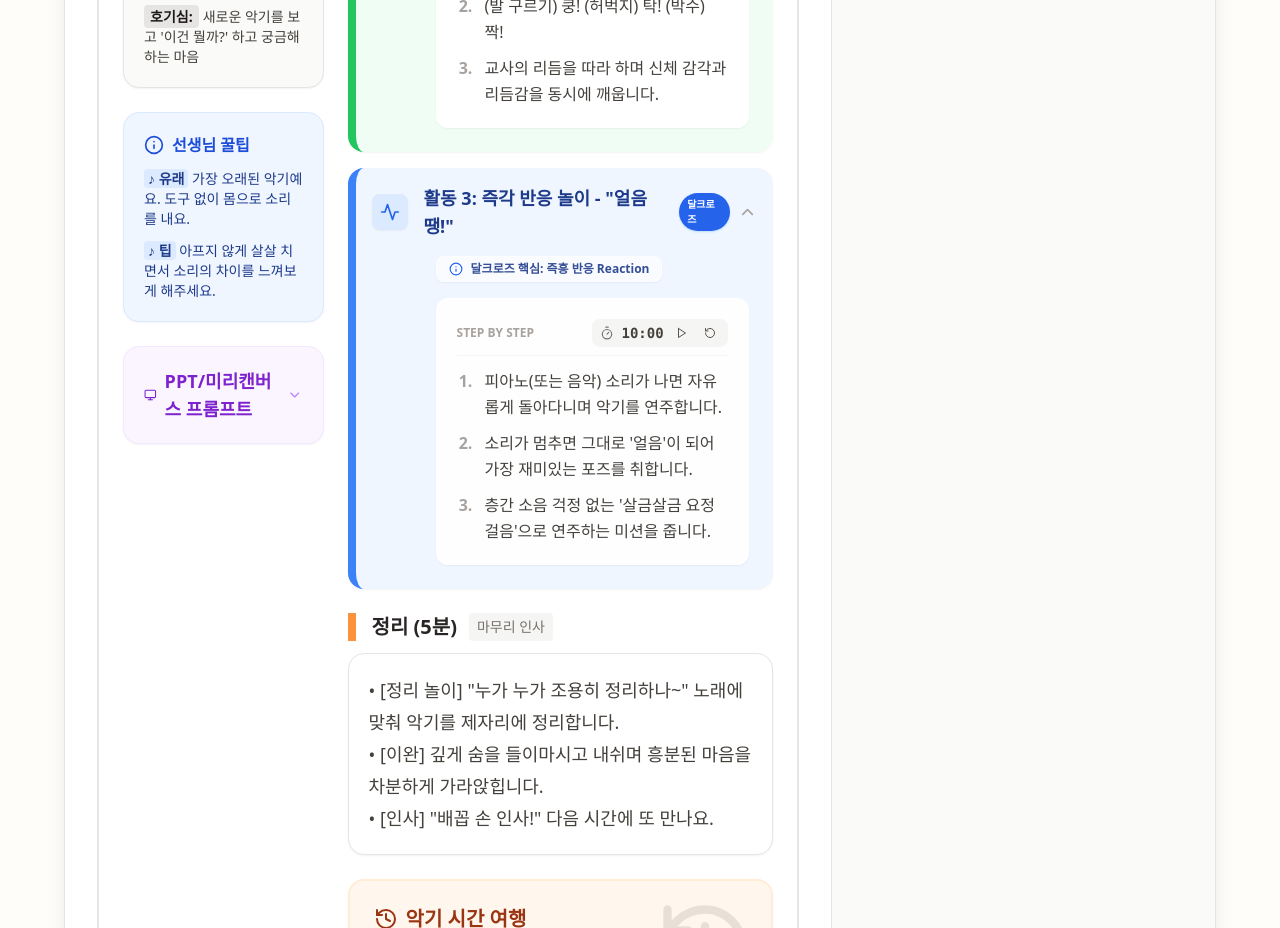
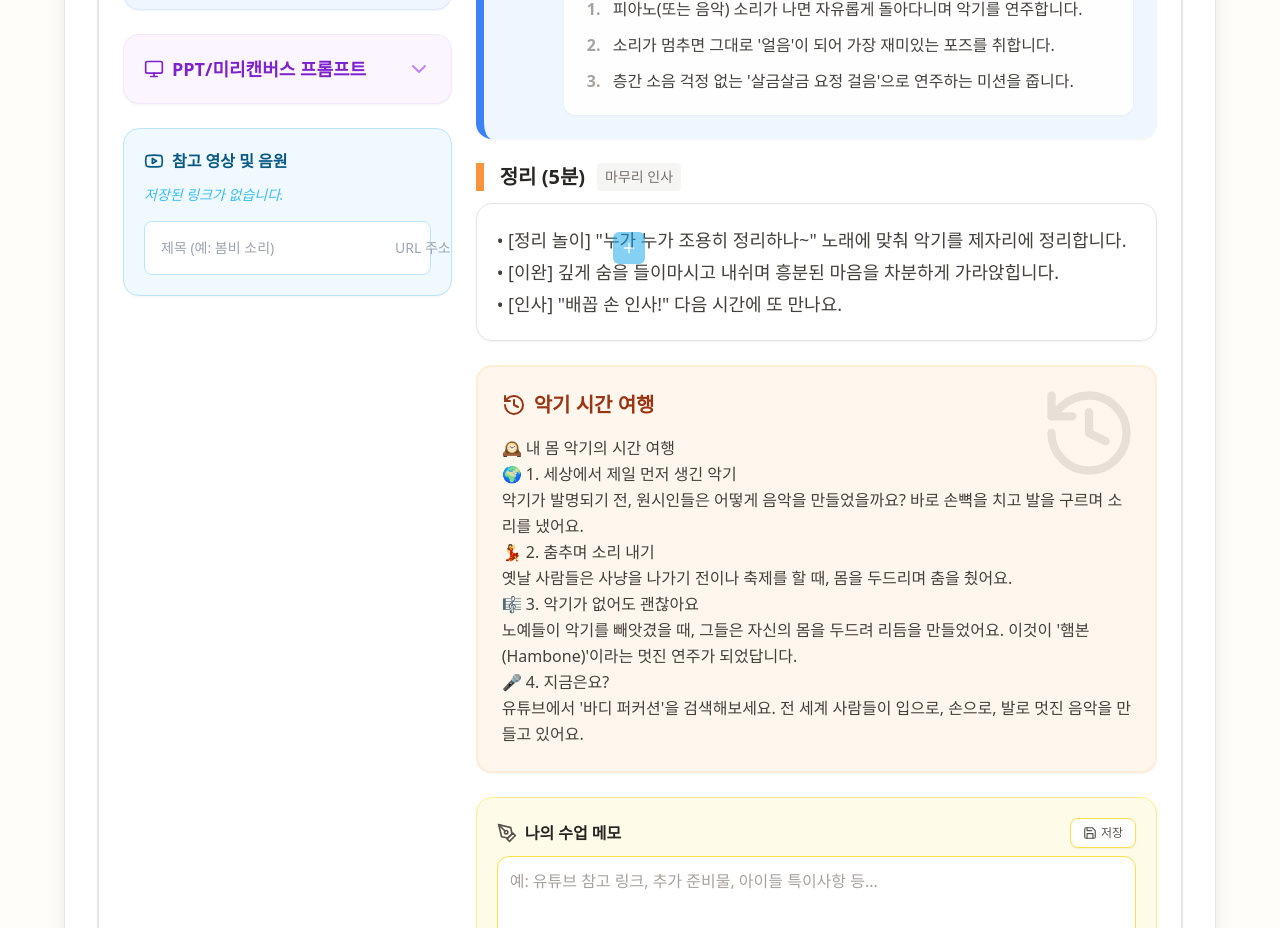
Before and after one commit to btlz98-oss/music, a React (Vite) app: page / in a window 1280 px wide. Shown: the part 1720-2648 px from the top of the page. Built offline with nearby package versions, Linux system fonts and the light colour scheme.

Commit message:
feat: 수업 지도안 생성기 초기 버전 완료

```diff
--- a/App.tsx
+++ b/App.tsx
@@ -5,8 +5,7 @@ import { SettingsModal } from './components/SettingsModal';
 import { YearlyPlanModal } from './components/YearlyPlanModal';
 import { LessonPlanDisplay } from './components/LessonPlanDisplay';
 import { ClassroomModeDisplay } from './components/ClassroomModeDisplay';
-import { ResourceSection, ResourceLink } from './components/lesson/ResourceSection';
-import { CertificateGenerator } from './components/tools/CertificateGenerator';
+import { ResourceLink } from './components/lesson/ResourceSection';
 import { useLocalStorage } from './hooks/useLocalStorage';
 import { useLessonPlanGenerator } from './hooks/useLessonPlanGenerator';
 
@@ -122,7 +121,7 @@ const App = () => {
             </div>
           </div>
 
-          {/* ⭐️ Month/Week Selection (UI Restored) */}
+          {/* ⭐️ Month/Week Selection */}
           <div className="max-w-6xl mx-auto px-4 sm:px-6 py-6 print:hidden">
             <div className="bg-[#FFFBEB] p-6 rounded-2xl border border-stone-100 shadow-sm flex flex-col md:flex-row gap-8 md:gap-12 items-start">
 
@@ -171,9 +170,8 @@ const App = () => {
             </div>
           </div>
 
-          <div className="grid grid-cols-1 lg:grid-cols-3">
-             {/* Left Column: Lesson Plan Display */}
-             <div className="lg:col-span-2 border-r border-stone-200">
+          {/* Main Content Area - Full Width */}
+          <div className="w-full">
             {lessonPlan && (
                 <LessonPlanDisplay
                     lessonPlan={lessonPlan}
@@ -181,26 +179,10 @@ const App = () => {
                     selectedWeek={selectedWeek}
                     memo={memos[lessonKey] || ''}
                     onMemoChange={handleMemoChange}
-                    />
-                )}
-             </div>
-
-             {/* Right Column: Classroom Tools & Resources (Hidden in Print) */}
-             <div className="lg:col-span-1 bg-stone-50 p-6 space-y-6 print:hidden">
-
-                {/* 1. Resources */}
-                <ResourceSection
                     links={linksMap[lessonKey] || []}
                     onLinksChange={handleLinksChange}
                 />
-
-                {/* 2. Certificate (Only Week 4) */}
-                {selectedWeek === 4 && <CertificateGenerator />}
-
-                <div className="text-center text-stone-400 text-xs mt-8">
-                    <p>💡 팁: '수업 모드'를 켜면 큰 화면으로 수업을 진행할 수 있습니다.</p>
-                </div>
-             </div>
+            )}
           </div>
 
         </div>
--- a/components/LessonPlanDisplay.tsx
+++ b/components/LessonPlanDisplay.tsx
@@ -6,6 +6,8 @@ import { LessonHeader } from './lesson/LessonHeader';
 import { ActivitySection } from './lesson/ActivitySection';
 import { PromptSection } from './lesson/PromptSection';
 import { MemoSection } from './lesson/MemoSection';
+import { ResourceSection, ResourceLink } from './lesson/ResourceSection';
+import { CertificateGenerator } from './tools/CertificateGenerator';
 
 interface LessonPlanDisplayProps {
   lessonPlan: LessonPlan;
@@ -13,10 +15,12 @@ interface LessonPlanDisplayProps {
   selectedWeek: number;
   memo: string;
   onMemoChange: (value: string) => void;
+  links: ResourceLink[];
+  onLinksChange: (links: ResourceLink[]) => void;
 }
 
 export const LessonPlanDisplay: React.FC<LessonPlanDisplayProps> = ({
-  lessonPlan, selectedMonth, selectedWeek, memo, onMemoChange
+  lessonPlan, selectedMonth, selectedWeek, memo, onMemoChange, links, onLinksChange
 }) => {
   const [showInstrumentModal, setShowInstrumentModal] = useState(false);
 
@@ -35,7 +39,7 @@ export const LessonPlanDisplay: React.FC<LessonPlanDisplayProps> = ({
         {/* Main Content Grid */}
         <div className="grid grid-cols-1 md:grid-cols-3 gap-6">
 
-          {/* Left Column: Info & Ref & Terms */}
+          {/* Left Column: Info & Ref & Terms & Resources */}
           <div className="md:col-span-1 space-y-6">
 
             {/* 학습 목표 */}
@@ -80,9 +84,19 @@ export const LessonPlanDisplay: React.FC<LessonPlanDisplayProps> = ({
               historyPrompts={lessonPlan.historySlidePrompts}
               quizPrompts={lessonPlan.quizSlidePrompts}
             />
+
+            {/* ⭐️ Resources (Moved to Bottom of Left Column) */}
+            <ResourceSection
+                links={links}
+                onLinksChange={onLinksChange}
+            />
+
+            {/* ⭐️ Certificate (Only Week 4) */}
+            {selectedWeek === 4 && <CertificateGenerator />}
+
           </div>
 
-          {/* Right Column: Detailed Lesson Plan */}
+          {/* Right Column: Detailed Lesson Plan (Wider now because the outer sidebar is removed) */}
           <div className="md:col-span-2 space-y-6">
 
             {/* Intro */}
```
Lines whose indentation alone changed are shown as unchanged.
